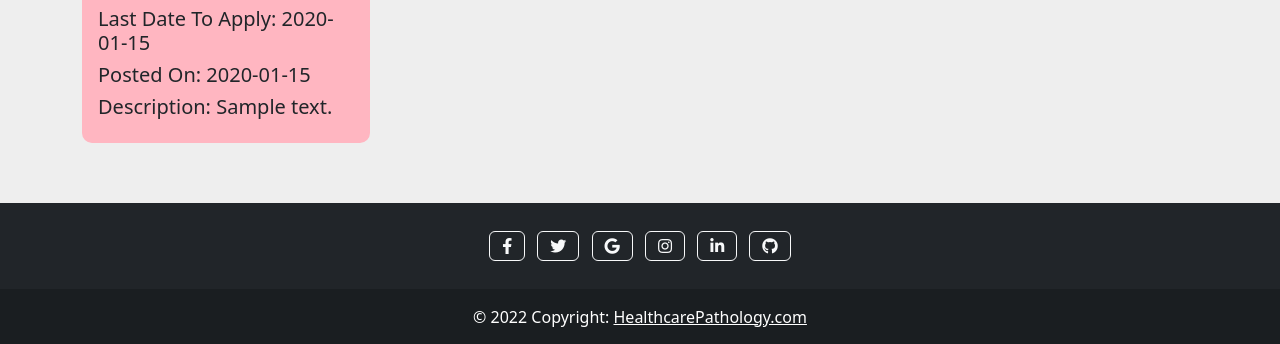
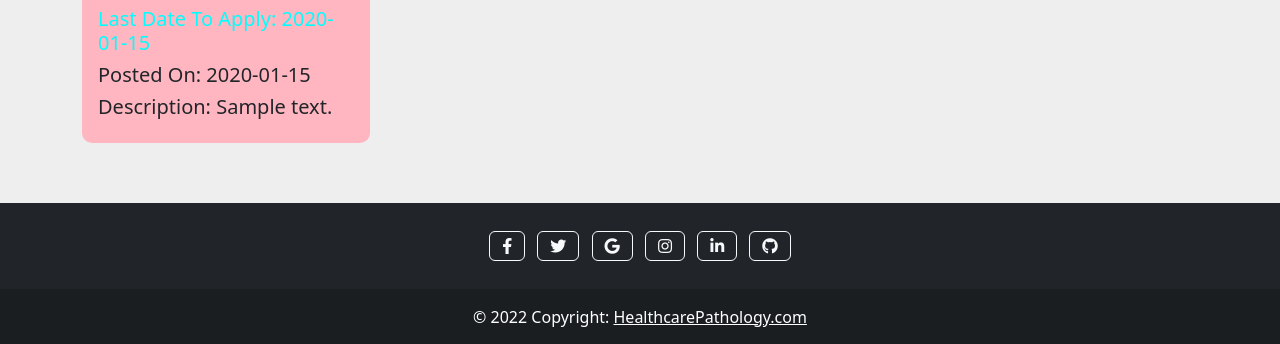
Before and after one commit to anubhutisrivastava312/pathology, a Django app: template pathology/templates/pathology/html/job.html in a window 1280 px wide. Shown: the part 199-543 px from the top of the page. Run offline with Django 4.2, Linux system fonts and the light colour scheme; the template is opened without the code that fills it: most values are stand-ins (such as "Sample title", 1, 10 or a date in 2020); data that the repository does not hold is empty.

Commit message:
added color to the h5 tag

```diff
--- a/pathology/templates/pathology/html/job.html
+++ b/pathology/templates/pathology/html/job.html
@@ -16,7 +16,7 @@ Job Vaccancies
           <div class="card-body">
             <h5 class="card-title" style="color:blueviolet;">Profile: {{j.PostName}}</h5>
             <h5 class="card-title" style="color:brown;">Seats Available: {{j.NoOfSeats}}</h5>
-            <h5 class="card-title">Last Date To Apply: {{j.Lastdatetoapply}}</h5>
+            <h5 class="card-title" style="color:aqua;">Last Date To Apply: {{j.Lastdatetoapply}}</h5>
             <h5 class="card-title">Posted On: {{j.Postdate}}</h5>
             <h5 class="card-title">Description: {{j.Description}}</h5>
 
```
